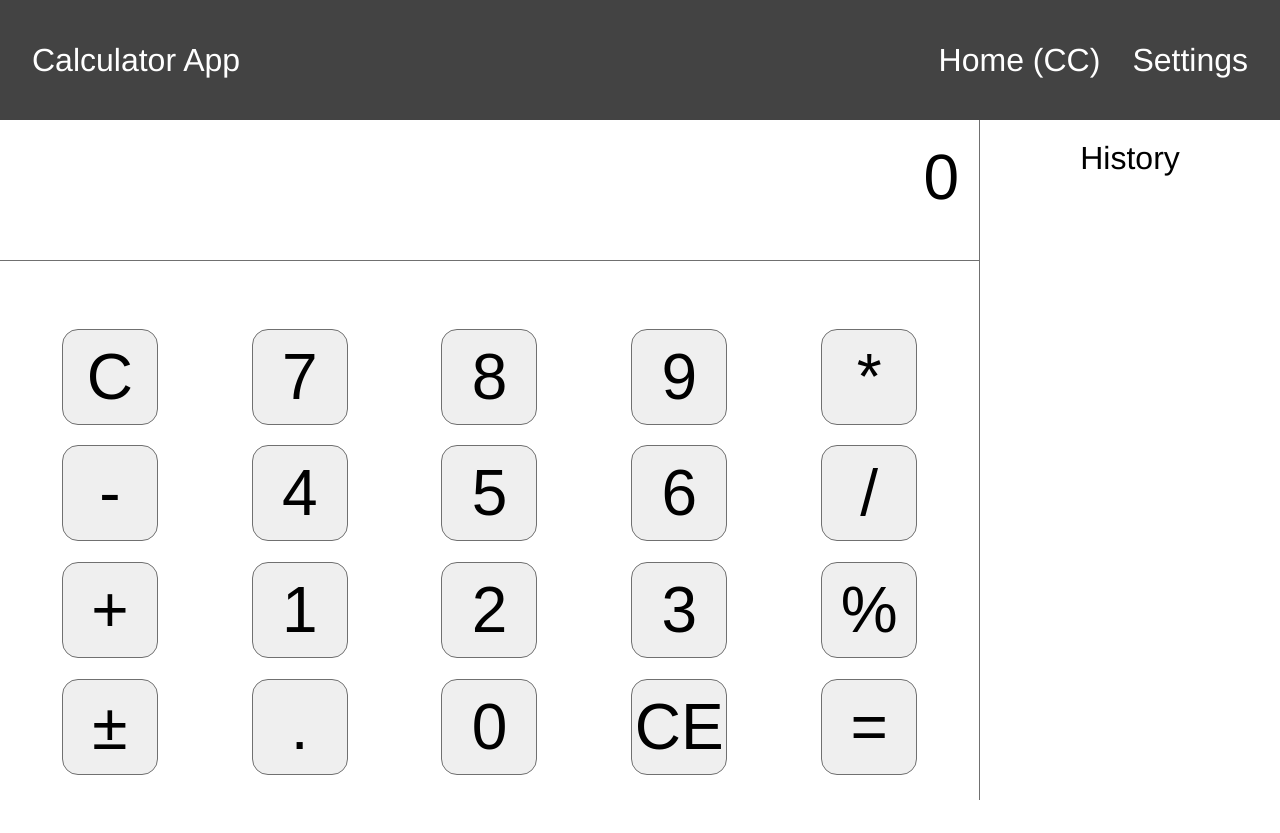
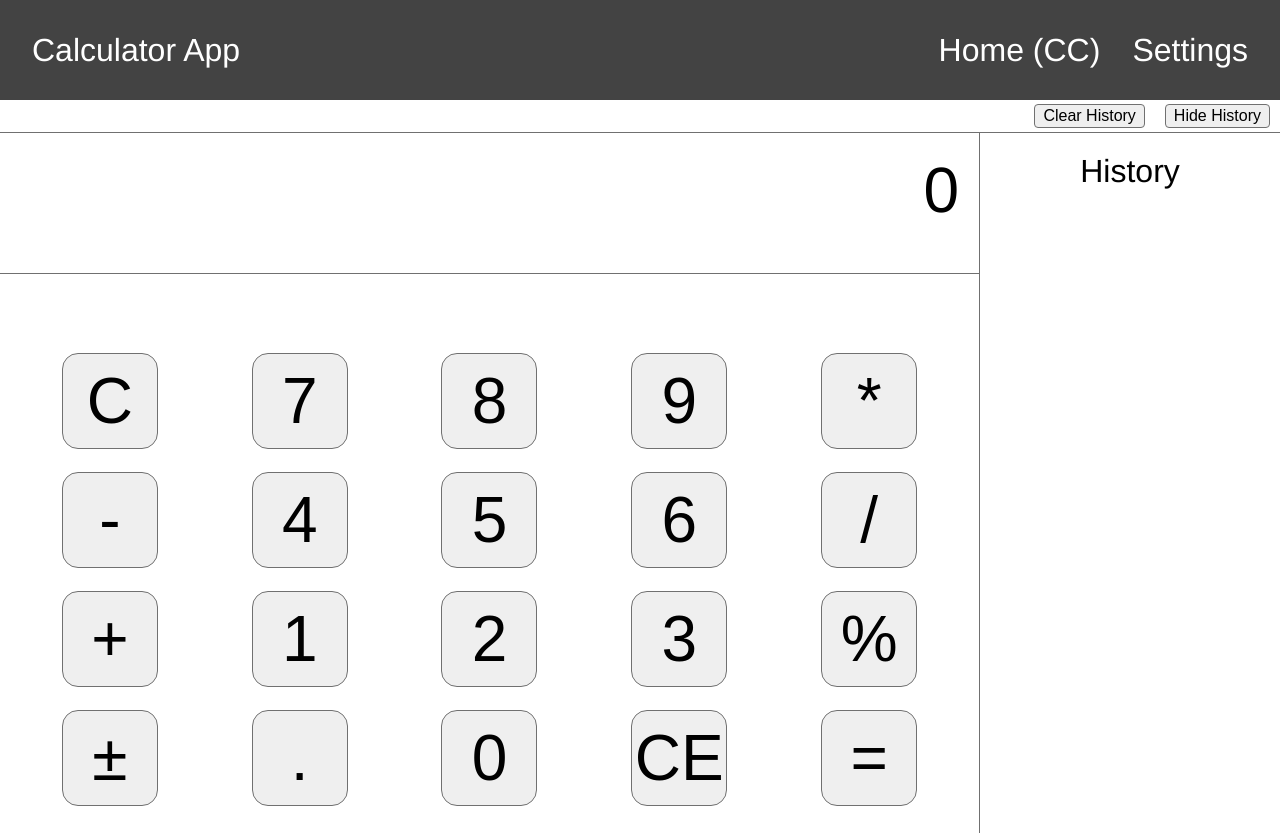
Before and after one commit to soulcell/calc-task, a React (Create React App) app: page / in a window 1280 px wide. Before the commit the page ends 800 px from the top, so only its background shows below. Built offline with nearby package versions, Linux system fonts and the light colour scheme.

Commit message:
feat: add history show/hide feature

```diff
--- a/src/components/Calculator/index.tsx
+++ b/src/components/Calculator/index.tsx
@@ -2,13 +2,17 @@ import Display from "../Display";
 import Keypad from "../Keypad";
 import History from "../History";
 import { StyledCalculator } from "./styled";
+import ControlPanel from "../ControlPanel";
 
 export default function Calculator(): JSX.Element {
   return (
-    <StyledCalculator>
-      <Display />
-      <Keypad />
-      <History />
-    </StyledCalculator>
+    <>
+      <ControlPanel />
+      <StyledCalculator>
+        <Display />
+        <Keypad />
+        <History />
+      </StyledCalculator>
+    </>
   );
 }
--- a/src/components/Calculator/styled.ts
+++ b/src/components/Calculator/styled.ts
@@ -6,9 +6,9 @@ export const StyledCalculator = styled.div`
     "display history"
     "keypad history";
   grid-template-columns: 1fr auto;
-  height: calc(100vh - 120px);
+  height: calc(100vh - 100px);
 
-  @media (max-width: 600px) {
+  @media (max-width: 700px) {
     grid-template-areas:
       "display"
       "keypad"
--- /dev/null
+++ b/src/components/ControlPanel/index.tsx
@@ -0,0 +1,14 @@
+import { useDispatch } from "react-redux";
+import { clearHistory } from "../../store/actionCreators/historyActionCreators";
+import { toggleHistory } from "../../store/actionCreators/settingsActionCreators";
+import { Button, StyledControlPanel } from "./styled";
+
+export default function ControlPanel(): JSX.Element {
+  const dispatch = useDispatch();
+  return (
+    <StyledControlPanel>
+      <Button onClick={() => dispatch(toggleHistory())}>Hide History</Button>
+      <Button onClick={() => dispatch(clearHistory())}>Clear History</Button>
+    </StyledControlPanel>
+  );
+}
--- /dev/null
+++ b/src/components/ControlPanel/styled.ts
@@ -0,0 +1,18 @@
+import styled from "styled-components";
+
+export const StyledControlPanel = styled.div`
+  display: flex;
+  flex-direction: row-reverse;
+  border-bottom: 1px solid ${(props) => props.theme.border};
+`;
+
+export const Button = styled.button`
+  font-size: 0.5em;
+  margin: 4px 10px;
+  border: 1px solid ${(props) => props.theme.border};
+  border-radius: 4px;
+  padding: 2px 8px;
+  &:hover {
+    background-color: ${(props) => props.theme.border};
+  }
+`;
--- a/src/components/Header/styled.ts
+++ b/src/components/Header/styled.ts
@@ -6,7 +6,7 @@ export const Navbar = styled.nav`
   align-items: center;
   padding: 0 32px;
   background-color: ${(props) => props.theme.header};
-  height: 120px;
+  height: 100px;
 `;
 export const NavbarLeft = styled.div`
   display: flex;
--- a/src/components/History/index.tsx
+++ b/src/components/History/index.tsx
@@ -5,12 +5,14 @@ import { HistoryRecord as Record } from "../../store/reducers/history/reducer";
 import toAccuracy from "../../utils/toAccuracy";
 import { useAppDispatch } from "../../store/store";
 import { setValue } from "../../store/actionCreators/calculatorActionCreators";
+import selectSettings from "../../store/reducers/settings/selector";
 
 export default function History(): JSX.Element {
   const history = useSelector(selectHistory);
+  const { showHistory } = useSelector(selectSettings);
 
   return (
-    <StyledHistory>
+    <StyledHistory className={showHistory ? "" : "hidden"}>
       <H2>History</H2>
       {history.records.map((value, idx) => (
         <HistoryRecord key={idx} record={value} />
--- a/src/components/History/styled.ts
+++ b/src/components/History/styled.ts
@@ -6,8 +6,20 @@ export const StyledHistory = styled.div`
   height: 100%;
   border-left: 1px solid ${(props) => props.theme.border};
   overflow: auto;
+  transition: width 0.07s;
 
-  @media (max-width: 600px) {
+  &.hidden {
+    width: 0px;
+    border: none;
+
+    @media (max-width: 700px) {
+      width: 100%;
+      border-left: none;
+      border-top: 1px solid ${(props) => props.theme.border};
+    }
+  }
+
+  @media (max-width: 700px) {
     width: 100%;
     border-left: none;
     border-top: 1px solid ${(props) => props.theme.border};
--- /dev/null
+++ b/src/store/actionCreators/settingsActionCreators.ts
@@ -0,0 +1,3 @@
+import { createAction } from "@reduxjs/toolkit";
+
+export const toggleHistory = createAction("TOGGLE_HISTORY");
--- a/src/store/reducers/rootReducer.ts
+++ b/src/store/reducers/rootReducer.ts
@@ -1,8 +1,10 @@
 import { combineReducers } from "@reduxjs/toolkit";
 import calculatorReducer from "./calculator/reducer";
 import historyReducer from "./history/reducer";
+import settingsReducer from "./settings/reducer";
 
 const rootReducer = combineReducers({
+  settings: settingsReducer,
   calculator: calculatorReducer,
   history: historyReducer,
 });
--- /dev/null
+++ b/src/store/reducers/settings/reducer.ts
@@ -0,0 +1,21 @@
+import { createReducer } from "@reduxjs/toolkit";
+import * as actions from "../../actionCreators/settingsActionCreators";
+
+export interface SettingsState {
+  showHistory: boolean;
+}
+
+const initialState: SettingsState = {
+  showHistory: true,
+};
+
+const settingsReducer = createReducer<SettingsState>(
+  initialState,
+  (builder) => {
+    builder.addCase(actions.toggleHistory, (state) => {
+      state.showHistory = !state.showHistory;
+    });
+  }
+);
+
+export default settingsReducer;
--- /dev/null
+++ b/src/store/reducers/settings/selector.ts
@@ -0,0 +1,5 @@
+import { AppState } from "../rootReducer";
+
+const selectSettings = (state: AppState) => state.settings;
+
+export default selectSettings;
```
